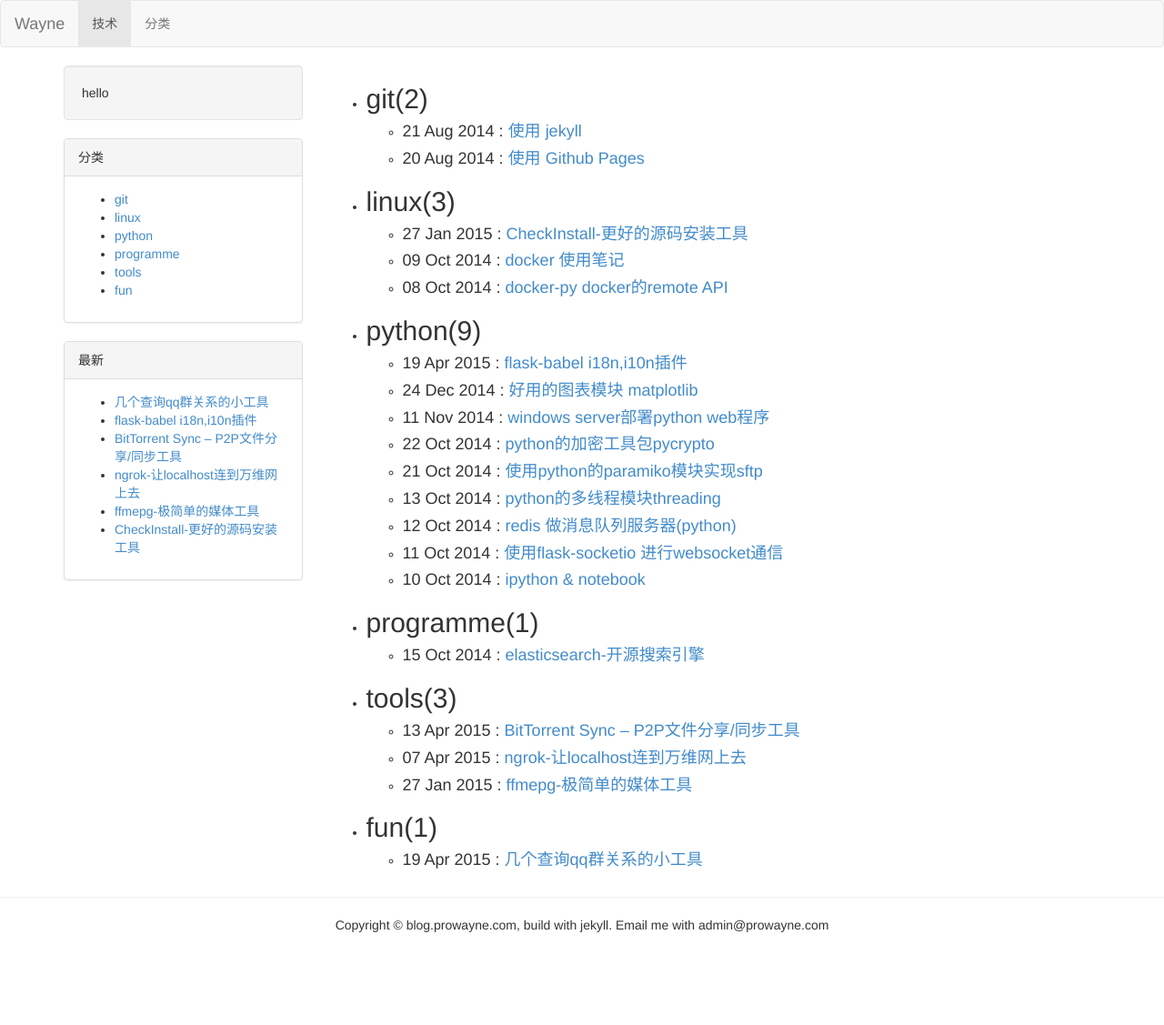
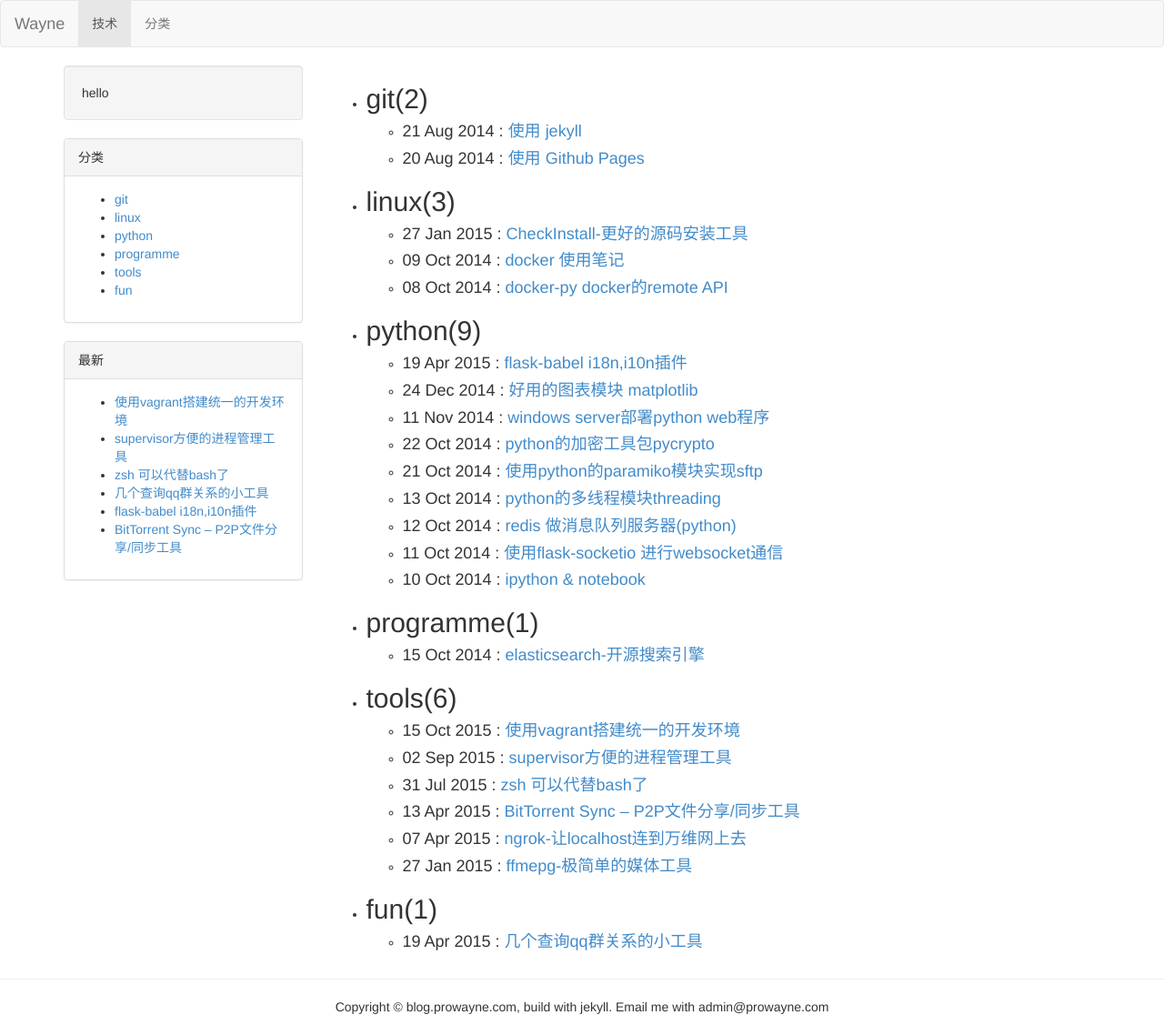
Before and after one commit to prowayne/prowayne.github.com, a Jekyll site: the page built from categories.html, in a window 1280 px wide. Shown: the whole page at 91% size. Built offline with Jekyll 4.4.1, drawn with Linux system fonts in a browser that asks for light colours; Markdown is read by kramdown in place of the engine named in the settings; before the commit the page ends 1037 px from its top, so only the background shows below that; some of the changed lines change nothing that is shown.

Commit message:
add 3 posts

````diff
--- /dev/null
+++ b/_posts/2015-10-15-use-vagrant-for-develop.md
@@ -0,0 +1,49 @@
+---
+title: 使用vagrant搭建统一的开发环境
+layout: post
+category: tools
+---
+
+## 前言
+
+有一个问题一直困扰我, 就是用一台新电脑, 或者用别人电脑的时候, 需要花很多的时间配置开发环境, 或者让别人开发的时候也是, 一样的需要花半天时间配置, 还有可能出现各种问题. 很可能就会出现在我的电脑上运行好好的程序, 别人不能运行. 或者自己的环境就与服务器的不同. 直到我发现了个好东西`vagrant` 其实也没什么特别的, 就是一个虚拟机管理工具, 但是它能把环境打包好自己维护, 或者发给别人都相当方便.
+
+## 安装
+
+vagrant 依赖virtualbox, 所以要先安装上.
+然后去[boxs][1] 这里有很多打包好的镜像, 选一个需要的, 在此基础上配置, 当然有现成的就更好了.
+
+## 配置vagrant
+
+* 我下载的box存在~/ubuntu15_04.box, 所以我添加一个box
+
+```
+vagrant box add unbuntu15 ~/ubuntu15_04.box
+```
+
+* 然后到需要虚拟机运行的项目下面
+
+```
+vagrant init <machine_name>
+vi Vagrantfile  # 修改成需要的配置
+vagrant up
+vagrant ssh
+```
+
+如果正常的话已经进入到新建的虚拟机下面了. 项目代码就挂载在 `/vagrant`, 如果挂载不成功的话, 需要google一下, 安装virtual的工具包.
+
+## 配置虚拟机
+
+现在已经在虚拟机里了, 就在这里将环境配置好吧, 退出
+
+## 打包一个自己的box
+
+```
+vagrant halt
+vagrant package --output my.box
+```
+
+现在把这个box存在网盘里吧, 给别人用自己用都不错的
+
+
+[1]:http://www.vagrantbox.es "很多的box"
--- /dev/null
+++ b/_posts/2015-7-31-virtualenvwrapper-python-virtualen-mange.md
@@ -0,0 +1,23 @@
+---
+title: zsh 可以代替bash了
+layout: post
+category: tools
+---
+
+## 前言
+
+对系统默认bash一直用起来也不错, 有一天看到网上有人推荐zsh, 我也就试了一下, 果然好用, 当然是配合了oh-my-zsh之后.
+
+## 安装
+
+`apt-get insall zsh` 也有很多系统已经内置了, `vi /etc/passwd` 改掉默认登录的bash
+
+再安装上 oh-my-zsh `sh -c "$(wget https://raw.github.com/robbyrussell/oh-my-zsh/master/tools/install.sh -O -)"`
+
+好了重新登录试试, 是不是漂亮了一点呢,
+
+## 配置
+
+配置文件在 `~/.zshrc` 修改主题, 或者 插件, 默认的主题我就觉得很好. 插件默认只加载了git,  我还很喜欢用autojump 加上去好了
+
+## 可以使用了
--- /dev/null
+++ b/_posts/2015-9-2-supervisor-processing-manger.md
@@ -0,0 +1,21 @@
+---
+title: supervisor方便的进程管理工具
+layout: post
+category: tools
+---
+
+## 序
+
+一般我不喜欢电脑开机自动运行程序. 那么问题了, 开发的电脑需要运行各种服务, 如redis, mongo, mysql, es 等等. 以前我都是开几个终端去分别手动开启, 虽然我的电脑基本是不关机的, 但是有时候分别开启, 还是很麻烦, 特别是紧急的情况, 越是着急越慢.
+现在我发现了supervisor
+
+## 安装supervisor
+
+`sudo pip install supervisor` 就行了
+
+然后 `sudo echo_supervisord_conf > /etc/supervisord.conf` 修改配置 `sudo supervisord`就好了
+以后修改了配置文件`sudo supervisorctl reload`
+
+## 管理
+
+`sudo supervisorctl`进入了管理控制台
````
Also changed, not shown: _posts/2015-4-7-ngrok-localhost-to-web.md (+1 -1 lines).
